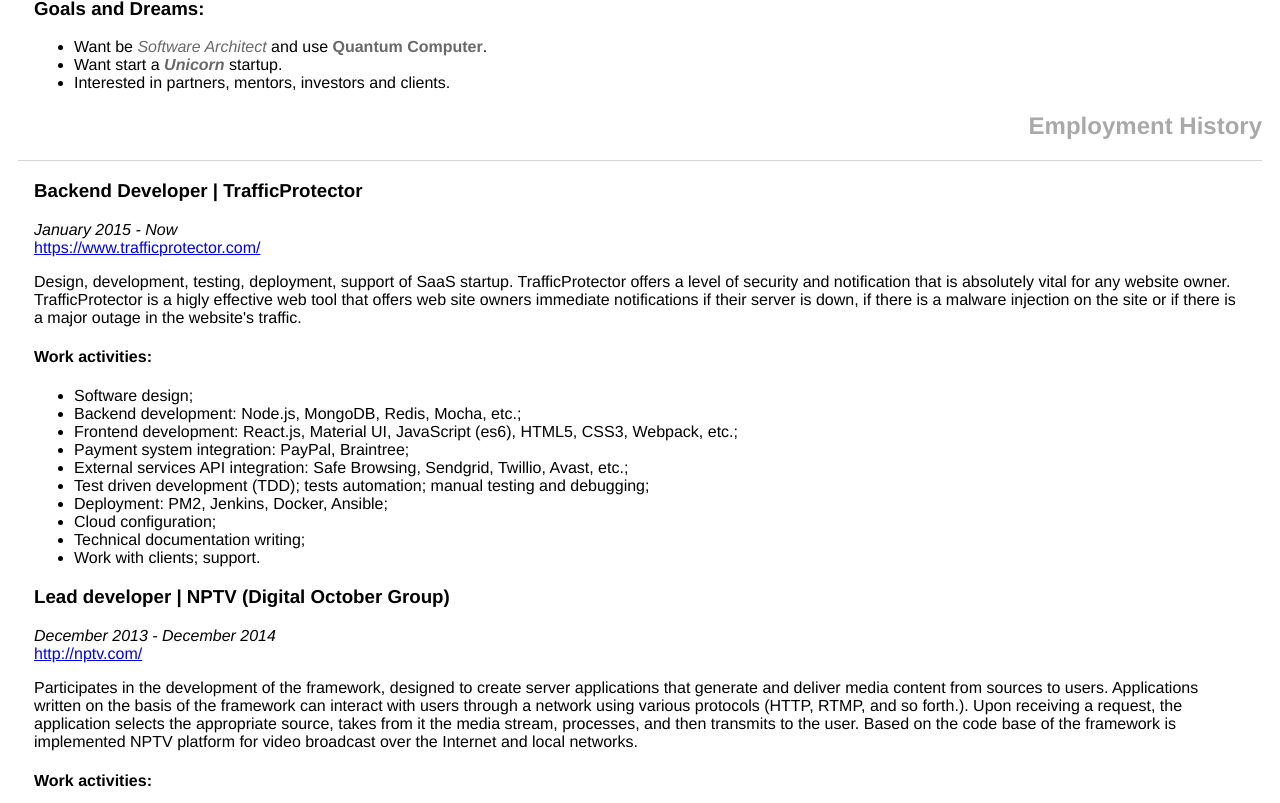
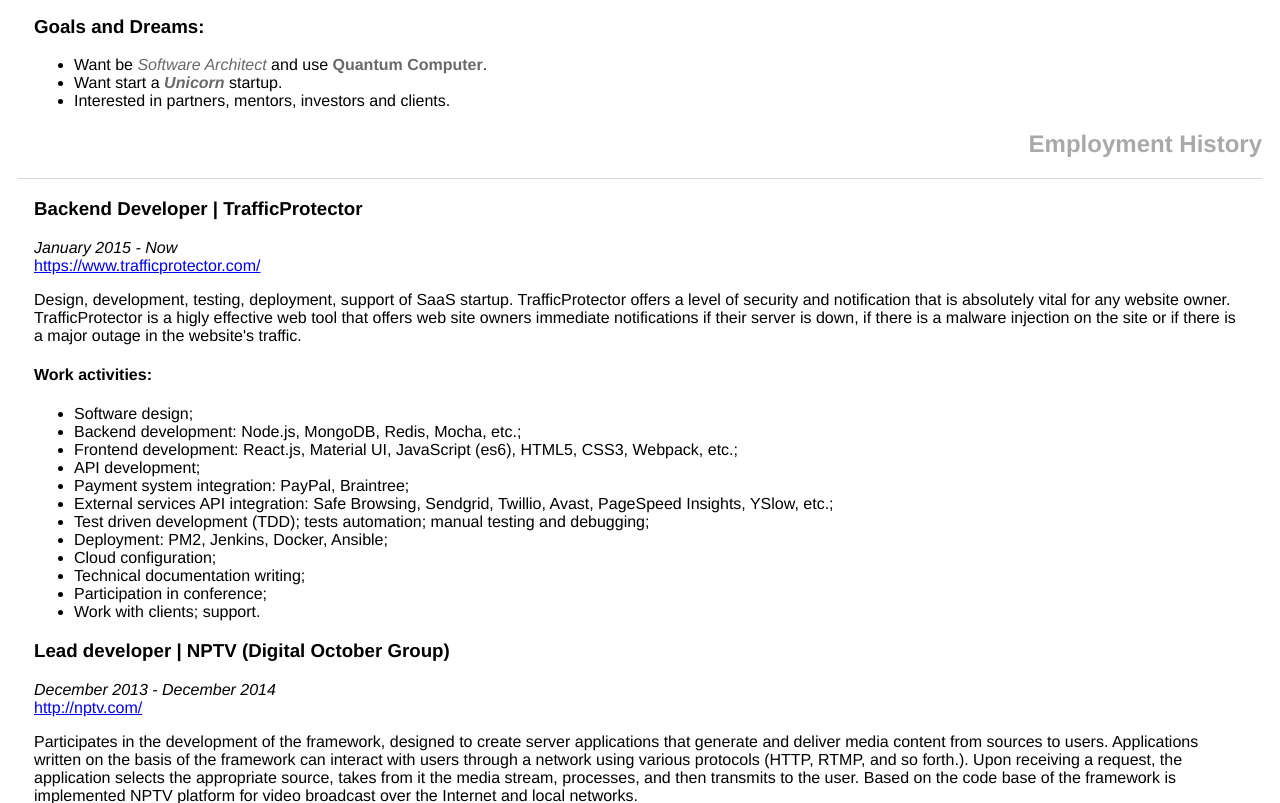
Before and after one commit to alphara/artemarakcheev, a website: page index.html in a window 1280 px wide. Shown: the part 1234-2037 px from the top of the page. Drawn offline with Linux system fonts and the light colour scheme.

Commit message:
update skill

```diff
--- a/index.html
+++ b/index.html
@@ -101,6 +101,7 @@
         <li><span class="pretitle"><b>Frontend</b> development:</span> React.js, JavaScript (es6), HTML5, CSS3, Webpack, Gulp, etc.</li>
         <li><span class="pretitle"><b>Payment</b> system integration:</span> PayPal, Braintree.</li>
         <li><span class="pretitle">External services API integration:</span> Safe Browsing, Sendgrid, Twillio, etc.</li>
+        <li><span class="pretitle">API development.</span></li>
         <li><span class="pretitle">Testing environment:</span> Test driven development (TDD); tests automation; manual testing.</li>
         <li><span class="pretitle">Package management system:</span> NPM, PIP, Nix, Homebrew, dpkg, ipkg, RPM, sources.</li>
         <li><span class="pretitle">Network protocols:</span> HTTP(s), SSH, FTP, SSL, Web sockets, Ajax, CGI, TCP, UDP, SMTP, RTMP, RTP, etc.</li>
@@ -174,12 +175,14 @@
           <li>Software design;</li>
           <li>Backend development: Node.js, MongoDB, Redis, Mocha, etc.;</li>
           <li>Frontend development: React.js, Material UI, JavaScript (es6), HTML5, CSS3, Webpack, etc.;</li>
+          <li>API development;</li>
           <li>Payment system integration: PayPal, Braintree;</li>
-          <li>External services API integration: Safe Browsing, Sendgrid, Twillio, Avast, etc.;</li>
+          <li>External services API integration: Safe Browsing, Sendgrid, Twillio, Avast, PageSpeed Insights, YSlow, etc.;</li>
           <li>Test driven development (TDD); tests automation; manual testing and debugging;</li>
           <li>Deployment: PM2, Jenkins, Docker, Ansible;</li>
           <li>Cloud configuration;</li>
           <li>Technical documentation writing;</li>
+          <li>Participation in conference;</li>
           <li>Work with clients; support.</li>
         </ul>
       </p>
```
